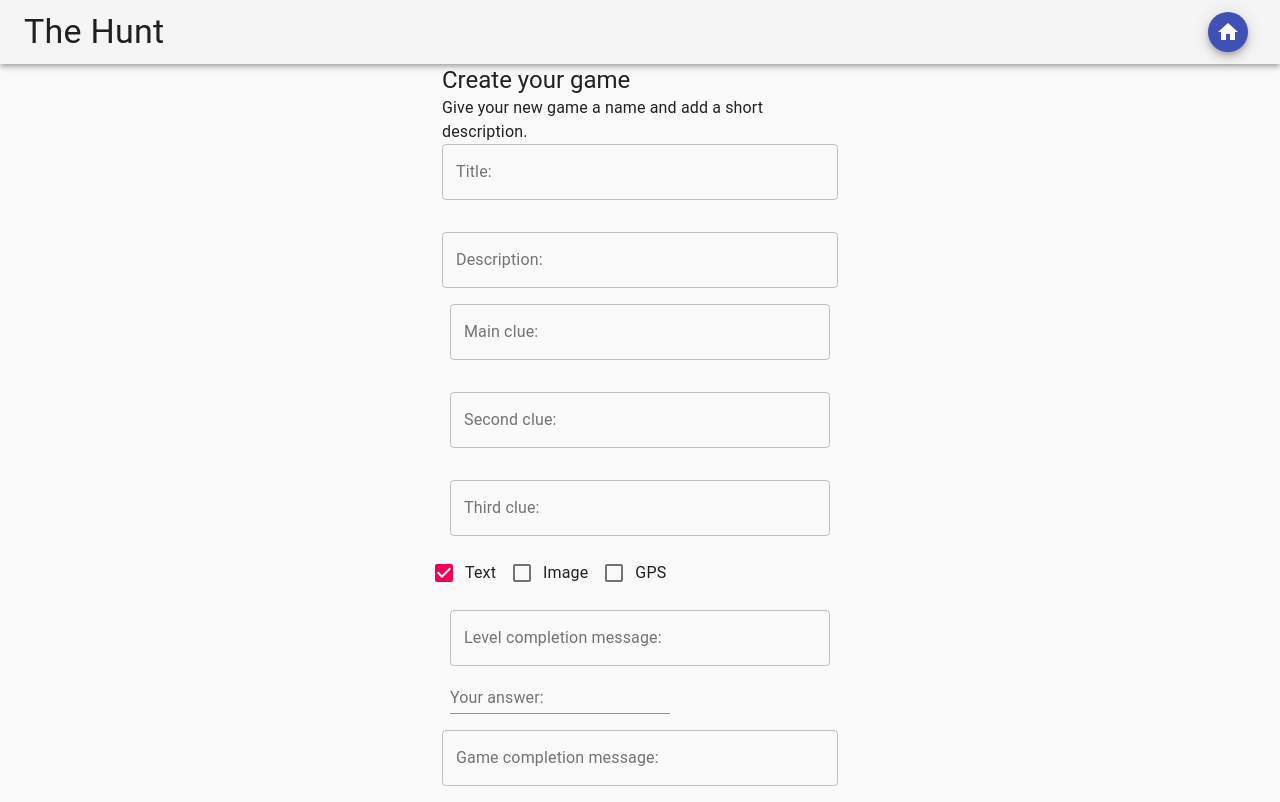
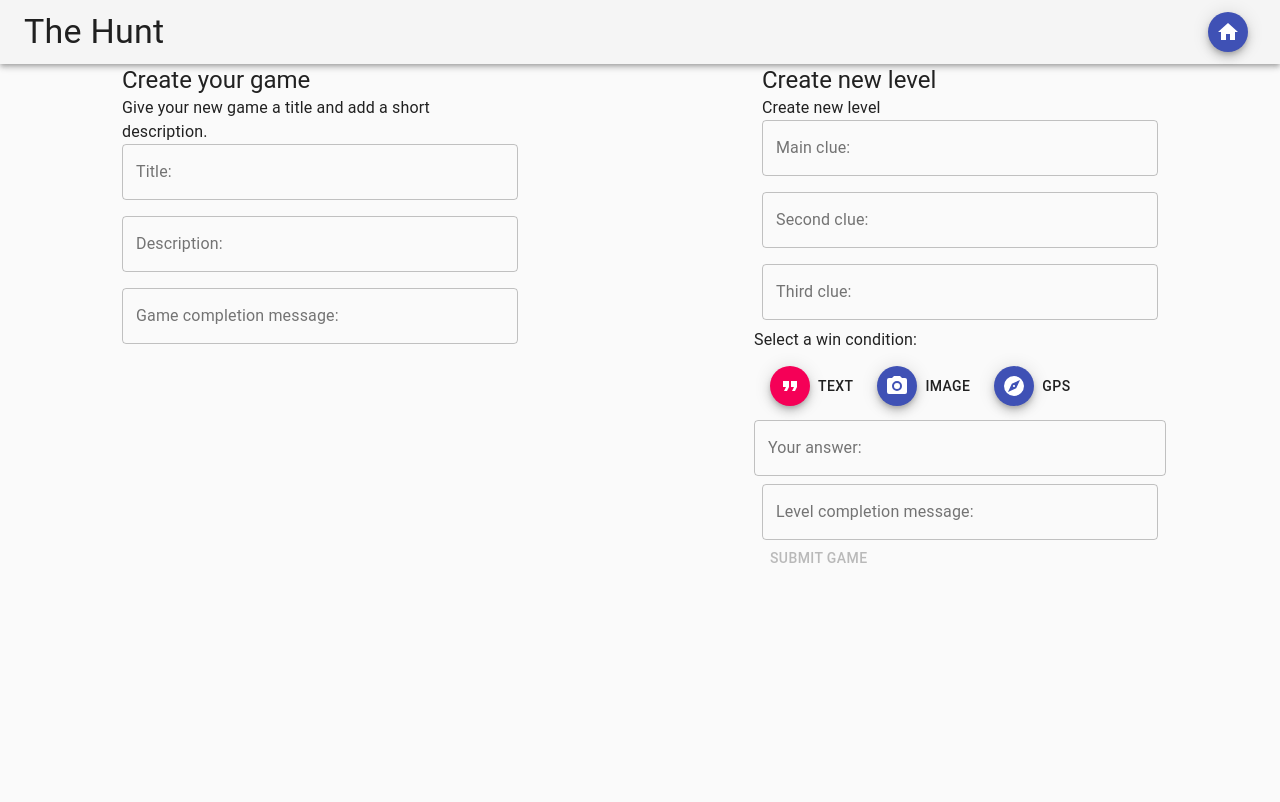
Before and after one commit to TonyDMorris/Front-End-Project, a React (Create React App) app: page /create in a window 1280 px wide. Built offline with nearby package versions, Linux system fonts and the light colour scheme; no server answers; what react-cloud-vision-api would draw is missing.

Commit message:
commiting style changes from Sunday

```diff
--- /dev/null
+++ b/src/components/CameraIcon.jsx
@@ -0,0 +1,43 @@
+import React from "react";
+import { Fab } from "@material-ui/core";
+import { makeStyles } from "@material-ui/core/styles";
+import SvgIcon from "@material-ui/core/SvgIcon";
+
+const useStyles = makeStyles((theme) => ({
+  root: {
+    flexGrow: 1
+  },
+  title: {
+    flexGrow: 1
+  },
+  button: {
+    color: "#283593",
+    fontWeight: 600,
+    textDecoration: "none"
+  },
+  fab: {
+    margin: theme.spacing(1)
+  },
+  extendedIcon: {
+    marginRight: theme.spacing(1)
+  }
+}));
+
+function CameraIcon(props) {
+  const classes = useStyles();
+  return (
+    <Fab
+      size="small"
+      color={props.clicked ? "secondary" : "primary"}
+      variant="round"
+      aria-label="camera"
+      className={classes.fab}
+    >
+      <SvgIcon>
+        <path d="M4,4H7L9,2H15L17,4H20A2,2 0 0,1 22,6V18A2,2 0 0,1 20,20H4A2,2 0 0,1 2,18V6A2,2 0 0,1 4,4M12,7A5,5 0 0,0 7,12A5,5 0 0,0 12,17A5,5 0 0,0 17,12A5,5 0 0,0 12,7M12,9A3,3 0 0,1 15,12A3,3 0 0,1 12,15A3,3 0 0,1 9,12A3,3 0 0,1 12,9Z" />
+      </SvgIcon>
+    </Fab>
+  );
+}
+
+export default CameraIcon;
--- a/src/components/Create.jsx
+++ b/src/components/Create.jsx
@@ -13,7 +13,7 @@ import {
   makeStyles,
   Container
 } from "@material-ui/core";
-import Form from "./Form";
+import CreateLevel from "./CreateLevel";
 import axios from "axios";
 import { navigate } from "@reach/router";
 
@@ -23,19 +23,19 @@ class Create extends Component {
   render() {
     const { title, description, completion, levels } = this.state;
     return (
-      <Container component="main" maxWidth="xs">
-        <CssBaseline />
+      <Grid container>
+        <Container component="main" maxWidth="xs">
+          <CssBaseline />
 
-        <Grid container>
           <Typography component="h1" variant="h5">
             Create your game
           </Typography>
 
           <Typography>
-            Give your new game a name and add a short description.
+            Give your new game a title and add a short description.
           </Typography>
 
-          <Grid container spacing={4}>
+          <Grid container spacing={2}>
             <Grid item xs={12}>
               <TextField
                 variant="outlined"
@@ -49,6 +49,7 @@ class Create extends Component {
               <TextField
                 variant="outlined"
                 fullWidth
+                multiline
                 label="Description:"
                 onChange={(e) =>
                   this.handleChange("description", e.target.value)
@@ -56,25 +57,39 @@ class Create extends Component {
               />
             </Grid>
 
-            <Form handleLevel={this.handleLevel} />
-
             <Grid item xs={12}>
               <TextField
                 variant="outlined"
                 fullWidth
+                multiline
                 label="Game completion message:"
                 onChange={(e) =>
                   this.handleChange("completion", e.target.value)
                 }
               />
             </Grid>
+          </Grid>
+        </Container>
 
-            {title && description && completion && levels.length && (
-              <Button onClick={this.handleSubmit}>Submit Game</Button>
-            )}
+        <Container component="main" maxWidth="xs">
+          <CssBaseline />
+
+          <Grid container>
+            <CreateLevel handleLevel={this.handleLevel} />
+
+            {
+              <Button
+                disabled={
+                  !title || !description || !completion || !levels.length
+                }
+                onClick={this.handleSubmit}
+              >
+                Submit Game
+              </Button>
+            }
           </Grid>
-        </Grid>
-      </Container>
+        </Container>
+      </Grid>
     );
   }
   handleChange = (str, value) => {
--- /dev/null
+++ b/src/components/CreateIcon.jsx
@@ -0,0 +1,46 @@
+import React from "react";
+import { useTranslation } from "react-i18next";
+import { makeStyles, createMuiTheme } from "@material-ui/core/styles";
+import { AppBar, Toolbar, Typography, Button, Fab } from "@material-ui/core";
+import { Link } from "@reach/router";
+import AddIcon from "@material-ui/icons/Add";
+// import { purple, green } from "@material-ui/core/colors/purple";
+import SvgIcon from "@material-ui/core/SvgIcon";
+
+const CreateIcon = () => {
+  const classes = useStyles();
+  return (
+    <Fab
+      size="small"
+      color="primary"
+      variant="extended"
+      aria-label="create"
+      className={classes.fab}
+    >
+      create
+      <AddIcon />
+    </Fab>
+  );
+};
+
+const useStyles = makeStyles((theme) => ({
+  root: {
+    flexGrow: 1
+  },
+  title: {
+    flexGrow: 1
+  },
+  button: {
+    color: "#283593",
+    fontWeight: 600,
+    textDecoration: "none"
+  },
+  fab: {
+    margin: theme.spacing(1)
+  },
+  extendedIcon: {
+    marginRight: theme.spacing(1)
+  }
+}));
+
+export default CreateIcon;
--- a/src/components/Form.jsx
+++ b/src/components/CreateLevel.jsx
@@ -6,17 +6,24 @@ import {
   FormGroup,
   FormControlLabel,
   Checkbox,
+  Button,
   Fab,
   Grid,
   Container,
+  Typography,
   CssBaseline
 } from "@material-ui/core";
+import { makeStyles, createMuiTheme } from "@material-ui/core/styles";
 import AddIcon from "@material-ui/icons/Add";
+import SvgIcon from "@material-ui/core/SvgIcon";
 import vision from "react-cloud-vision-api";
+import CameraIcon from "./CameraIcon";
+import GPSIcon from "./GPSIcon";
+import TextIcon from "./TextIcon";
 
 vision.init({ auth: "AIzaSyB6nHUETOWX7cGDQdqv9dokDb8oXVZN-f0" });
 
-class Form extends Component {
+class CreateLevel extends Component {
   state = {
     wincondition: "string",
     mainclue: "",
@@ -37,17 +44,24 @@ class Form extends Component {
       loading
     } = this.state;
     return (
-      <Container>
+      // <Container>
+      <div>
         <CssBaseline />
 
-        <Grid container spacing={4}>
+        <Typography component="h1" variant="h5">
+          Create new level
+        </Typography>
+
+        <Typography>Create new level</Typography>
+
+        <Grid container spacing={2}>
           <Grid item xs={12}>
             <TextField
               variant="outlined"
               fullWidth
               value={mainclue}
               label="Main clue:"
-              onChange={e => this.handleChange("mainclue", e.target.value)}
+              onChange={(e) => this.handleChange("mainclue", e.target.value)}
             />
           </Grid>
 
@@ -57,7 +71,7 @@ class Form extends Component {
               fullWidth
               value={clue2}
               label="Second clue:"
-              onChange={e => this.handleChange("clue2", e.target.value)}
+              onChange={(e) => this.handleChange("clue2", e.target.value)}
             />
           </Grid>
 
@@ -67,16 +81,16 @@ class Form extends Component {
               fullWidth
               value={clue3}
               label="Third clue:"
-              onChange={e => this.handleChange("clue3", e.target.value)}
+              onChange={(e) => this.handleChange("clue3", e.target.value)}
             />
           </Grid>
 
-          <FormGroup row>
+          {/* <FormGroup row>
             <FormControlLabel
               control={
                 <Checkbox
                   value="text"
-                  onClick={e => this.handleCheck("string")}
+                  onClick={(e) => this.handleCheck("string")}
                   checked={wincondition === "string"}
                 />
               }
@@ -86,23 +100,50 @@ class Form extends Component {
               control={
                 <Checkbox
                   value="image"
-                  onClick={e => this.handleCheck("image")}
+                  onClick={(e) => this.handleCheck("image")}
                   checked={wincondition === "image"}
                 />
               }
               label="Image"
             />
+
             <FormControlLabel
               control={
                 <Checkbox
                   value="gps"
-                  onClick={e => this.handleCheck("gps")}
+                  onClick={(e) => this.handleCheck("gps")}
                   checked={wincondition === "gps"}
                 />
               }
               label="GPS"
             />
-          </FormGroup>
+          </FormGroup> */}
+
+          <Typography>Select a win condition:</Typography>
+
+          <Grid container>
+            <Button onClick={(e) => this.handleCheck("string")}>
+              <TextIcon clicked={this.state.wincondition === "string"} />
+              Text
+            </Button>
+
+            <Button onClick={(e) => this.handleCheck("image")}>
+              <CameraIcon clicked={this.state.wincondition === "image"} />
+              Image
+            </Button>
+
+            <Button onClick={(e) => this.handleCheck("gps")}>
+              <GPSIcon clicked={this.state.wincondition === "gps"} />
+              GPS
+            </Button>
+          </Grid>
+
+          <LevelInputButton
+            wincondition={wincondition}
+            handleWinData={this.handleWinData}
+            handleGPS={this.handleGPS}
+            loading={this.state.loading}
+          />
 
           <Grid item xs={12}>
             <TextField
@@ -110,7 +151,7 @@ class Form extends Component {
               fullWidth
               value={wintext}
               label="Level completion message:"
-              onChange={e => this.handleChange("wintext", e.target.value)}
+              onChange={(e) => this.handleChange("wintext", e.target.value)}
             />
           </Grid>
         </Grid>
@@ -136,17 +177,12 @@ class Form extends Component {
             Add Level
           </Fab>
         )}
-        <LevelInputButton
-          wincondition={wincondition}
-          handleWinData={this.handleWinData}
-          handleGPS={this.handleGPS}
-          loading={this.state.loading}
-        />
-      </Container>
+      </div>
+      // </Container>
     );
   }
 
-  handleCheck = winCon => {
+  handleCheck = (winCon) => {
     this.setState({ wincondition: winCon });
   };
 
@@ -154,14 +190,14 @@ class Form extends Component {
     this.setState({ [str]: value });
   };
 
-  handleWinData = value => {
+  handleWinData = (value) => {
     const { wincondition } = this.state;
     if (wincondition === "string") {
       this.setState({ windata: value, loading: false });
     }
     if (wincondition === "image") {
       this.setState({ loading: true });
-      return this.classifyImage(value).then(labels => {
+      return this.classifyImage(value).then((labels) => {
         this.setState({ windata: labels, loading: false });
       });
     }
@@ -170,8 +206,8 @@ class Form extends Component {
     }
   };
 
-  handleGPS = e => {
-    navigator.geolocation.getCurrentPosition(position => {
+  handleGPS = (e) => {
+    navigator.geolocation.getCurrentPosition((position) => {
       const lat = position.coords.latitude.toFixed(4);
       const long = position.coords.longitude.toFixed(4);
       this.setState({ loading: true });
@@ -179,7 +215,7 @@ class Form extends Component {
     });
   };
 
-  classifyImage = base64Img => {
+  classifyImage = (base64Img) => {
     const vision = require("react-cloud-vision-api");
     vision.init({ auth: "AIzaSyB6nHUETOWX7cGDQdqv9dokDb8oXVZN-f0" });
     const req = new vision.Request({
@@ -197,10 +233,11 @@ class Form extends Component {
         }, []);
         return labels;
       },
-      e => {
+      (e) => {
         console.log("Error: ", e);
       }
     );
   };
 }
-export default Form;
+
+export default CreateLevel;
--- /dev/null
+++ b/src/components/GPSIcon.jsx
@@ -0,0 +1,43 @@
+import React from "react";
+import { Fab } from "@material-ui/core";
+import { makeStyles, createMuiTheme } from "@material-ui/core/styles";
+import SvgIcon from "@material-ui/core/SvgIcon";
+
+const useStyles = makeStyles((theme) => ({
+  root: {
+    flexGrow: 1
+  },
+  title: {
+    flexGrow: 1
+  },
+  button: {
+    color: "#283593",
+    fontWeight: 600,
+    textDecoration: "none"
+  },
+  fab: {
+    margin: theme.spacing(1)
+  },
+  extendedIcon: {
+    marginRight: theme.spacing(1)
+  }
+}));
+
+function GPSIcon(props) {
+  const classes = useStyles();
+  return (
+    <Fab
+      size="small"
+      color={props.clicked ? "secondary" : "primary"}
+      variant="round"
+      aria-label="GPS"
+      className={classes.fab}
+    >
+      <SvgIcon>
+        <path d="M14.19,14.19L6,18L9.81,9.81L18,6M12,2A10,10 0 0,0 2,12A10,10 0 0,0 12,22A10,10 0 0,0 22,12A10,10 0 0,0 12,2M12,10.9A1.1,1.1 0 0,0 10.9,12A1.1,1.1 0 0,0 12,13.1A1.1,1.1 0 0,0 13.1,12A1.1,1.1 0 0,0 12,10.9Z" />
+      </SvgIcon>
+    </Fab>
+  );
+}
+
+export default GPSIcon;
--- a/src/components/GameCard.jsx
+++ b/src/components/GameCard.jsx
@@ -1,21 +1,23 @@
 import React from "react";
 import { Link as ReachLink } from "@reach/router";
-import { Card, Link } from "@material-ui/core";
+import { Card, Link, Typography } from "@material-ui/core";
 
 const GameLink = React.forwardRef((props, ref) => (
   <ReachLink innerRef={ref} {...props} />
 ));
 
-const GameCard = props => {
+const GameCard = (props) => {
   const { game } = props;
   console.log(game);
   return (
     <div>
       <Card>
         <Link component={GameLink} to={`/play/${game.id}`}>
-          <h1>{game.title}</h1>
-          <p>{game.description}</p>
-          <p>levels: {game.levels.length}</p>
+          <Typography>
+            <h1>{game.title}</h1>
+            <p>{game.description}</p>
+            <p>levels: {game.levels.length}</p>
+          </Typography>
         </Link>
       </Card>
     </div>
--- a/src/components/GameList.jsx
+++ b/src/components/GameList.jsx
@@ -1,6 +1,6 @@
 import React, { Component } from "react";
 import GameCard from "./GameCard";
-import { Paper } from "@material-ui/core";
+// import { Paper } from "@material-ui/core";
 import { withStyles } from "@material-ui/styles";
 
 const styles = {
@@ -11,16 +11,16 @@ const styles = {
 
 class GameList extends Component {
   render() {
-    const { classes } = this.props;
+    // const { classes } = this.props;
     return (
       <div>
         <div>
           {this.props.games &&
-            this.props.games.map(game => {
+            this.props.games.map((game) => {
               return (
-                <Paper className={classes.gameCard} key={game.id}>
-                  <GameCard game={game} />
-                </Paper>
+                // <Paper className={classes.gameCard} key={game.id}>
+                <GameCard game={game} />
+                // </Paper>
               );
             })}
         </div>
--- a/src/components/Header.jsx
+++ b/src/components/Header.jsx
@@ -6,6 +6,8 @@ import { Link } from "@reach/router";
 import AddIcon from "@material-ui/icons/Add";
 // import { purple, green } from "@material-ui/core/colors/purple";
 import SvgIcon from "@material-ui/core/SvgIcon";
+import CreateIcon from "./CreateIcon";
+import HomeIcon from "./HomeIcon";
 
 function Header(props) {
   const { t, i18n } = useTranslation();
@@ -20,30 +22,11 @@ function Header(props) {
 
           {props.location.pathname === "/" ? (
             <Link className={classes.button} to="/create">
-              <Fab
-                size="small"
-                color="primary"
-                variant="extended"
-                aria-label="create"
-                className={classes.fab}
-              >
-                create
-                <AddIcon />
-              </Fab>
+              <CreateIcon />
             </Link>
           ) : (
             <Link className={classes.button} to="/">
-              <Fab
-                size="small"
-                color="primary"
-                variant="round"
-                aria-label="home"
-                className={classes.fab}
-              >
-                <SvgIcon>
-                  <path d="M10,20V14H14V20H19V12H22L12,3L2,12H5V20H10Z" />
-                </SvgIcon>
-              </Fab>
+              <HomeIcon />
             </Link>
           )}
         </Toolbar>
@@ -62,7 +45,7 @@ function Header(props) {
 //   }
 // });
 
-const useStyles = makeStyles(theme => ({
+const useStyles = makeStyles((theme) => ({
   root: {
     flexGrow: 1
   },
--- /dev/null
+++ b/src/components/HomeIcon.jsx
@@ -0,0 +1,44 @@
+import React from "react";
+import { makeStyles } from "@material-ui/core/styles";
+import { Fab } from "@material-ui/core";
+// import { purple, green } from "@material-ui/core/colors/purple";
+import SvgIcon from "@material-ui/core/SvgIcon";
+
+const HomeIcon = () => {
+  const classes = useStyles();
+  return (
+    <Fab
+      size="small"
+      color="primary"
+      variant="round"
+      aria-label="home"
+      className={classes.fab}
+    >
+      <SvgIcon>
+        <path d="M10,20V14H14V20H19V12H22L12,3L2,12H5V20H10Z" />
+      </SvgIcon>
+    </Fab>
+  );
+};
+
+const useStyles = makeStyles((theme) => ({
+  root: {
+    flexGrow: 1
+  },
+  title: {
+    flexGrow: 1
+  },
+  button: {
+    color: "#283593",
+    fontWeight: 600,
+    textDecoration: "none"
+  },
+  fab: {
+    margin: theme.spacing(1)
+  },
+  extendedIcon: {
+    marginRight: theme.spacing(1)
+  }
+}));
+
+export default HomeIcon;
--- a/src/components/LevelInputButton.jsx
+++ b/src/components/LevelInputButton.jsx
@@ -1,5 +1,5 @@
 import React from "react";
-import { TextField, Button } from "@material-ui/core";
+import { TextField, Button, Grid, Typography } from "@material-ui/core";
 import SnapShotCam from "./SnapShotCam";
 import CircularProgress from "@material-ui/core/CircularProgress";
 
@@ -10,21 +10,29 @@ const LevelInputButton = ({
   loading
 }) => {
   return (
-    <div>
+    <Grid container spacing={4}>
+      <Grid item xs={12}>
         {wincondition === "string" && (
           <TextField
+            variant="outlined"
+            fullWidth
             label="Your answer:"
-          onChange={e => handleWinData(e.target.value)}
+            onChange={(e) => handleWinData(e.target.value)}
           />
         )}
-      {wincondition === "image" && <SnapShotCam handlePhoto={handleWinData} />}
-      {wincondition === "gps" && <Button onClick={handleGPS}>Send GPS</Button>}
+        {wincondition === "image" && (
+          <SnapShotCam handlePhoto={handleWinData} />
+        )}
+        {wincondition === "gps" && (
+          <Button onClick={handleGPS}>Send GPS</Button>
+        )}
         {loading && (
           <div>
             <CircularProgress />
           </div>
         )}
-    </div>
+      </Grid>
+    </Grid>
   );
 };
 
--- /dev/null
+++ b/src/components/TextIcon.jsx
@@ -0,0 +1,43 @@
+import React from "react";
+import { Fab } from "@material-ui/core";
+import { makeStyles } from "@material-ui/core/styles";
+import SvgIcon from "@material-ui/core/SvgIcon";
+
+const useStyles = makeStyles((theme) => ({
+  root: {
+    flexGrow: 1
+  },
+  title: {
+    flexGrow: 1
+  },
+  button: {
+    color: "#283593",
+    fontWeight: 600,
+    textDecoration: "none"
+  },
+  fab: {
+    margin: theme.spacing(1)
+  },
+  extendedIcon: {
+    marginRight: theme.spacing(1)
+  }
+}));
+
+function TextIcon(props) {
+  const classes = useStyles();
+  return (
+    <Fab
+      size="small"
+      color={props.clicked ? "secondary" : "primary"}
+      variant="round"
+      aria-label="text"
+      className={classes.fab}
+    >
+      <SvgIcon>
+        <path d="M14,17H17L19,13V7H13V13H16M6,17H9L11,13V7H5V13H8L6,17Z" />
+      </SvgIcon>
+    </Fab>
+  );
+}
+
+export default TextIcon;
```
Also changed, not shown: 1 other file (tests, documents, lock files or other folders). Lines whose indentation alone changed are shown as unchanged.
